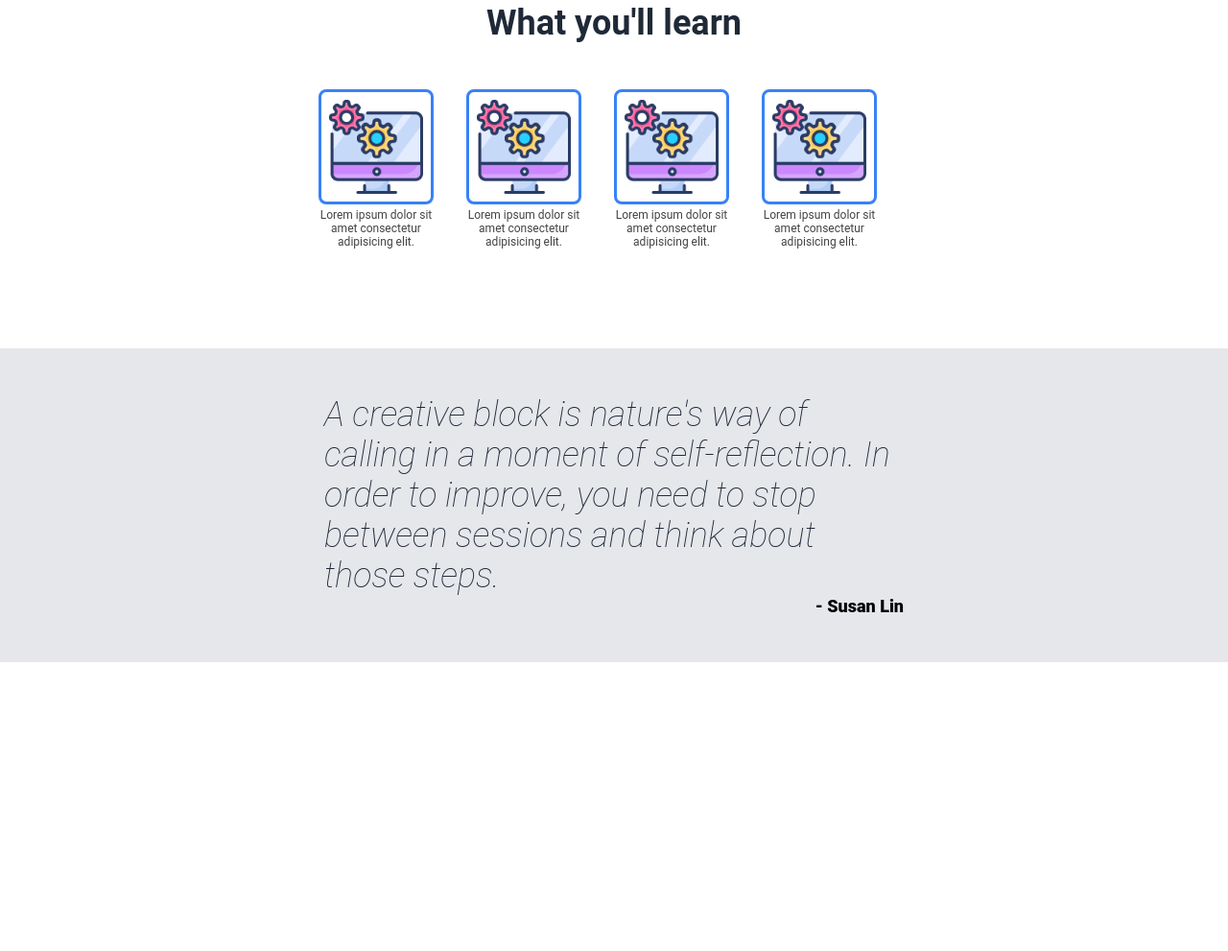
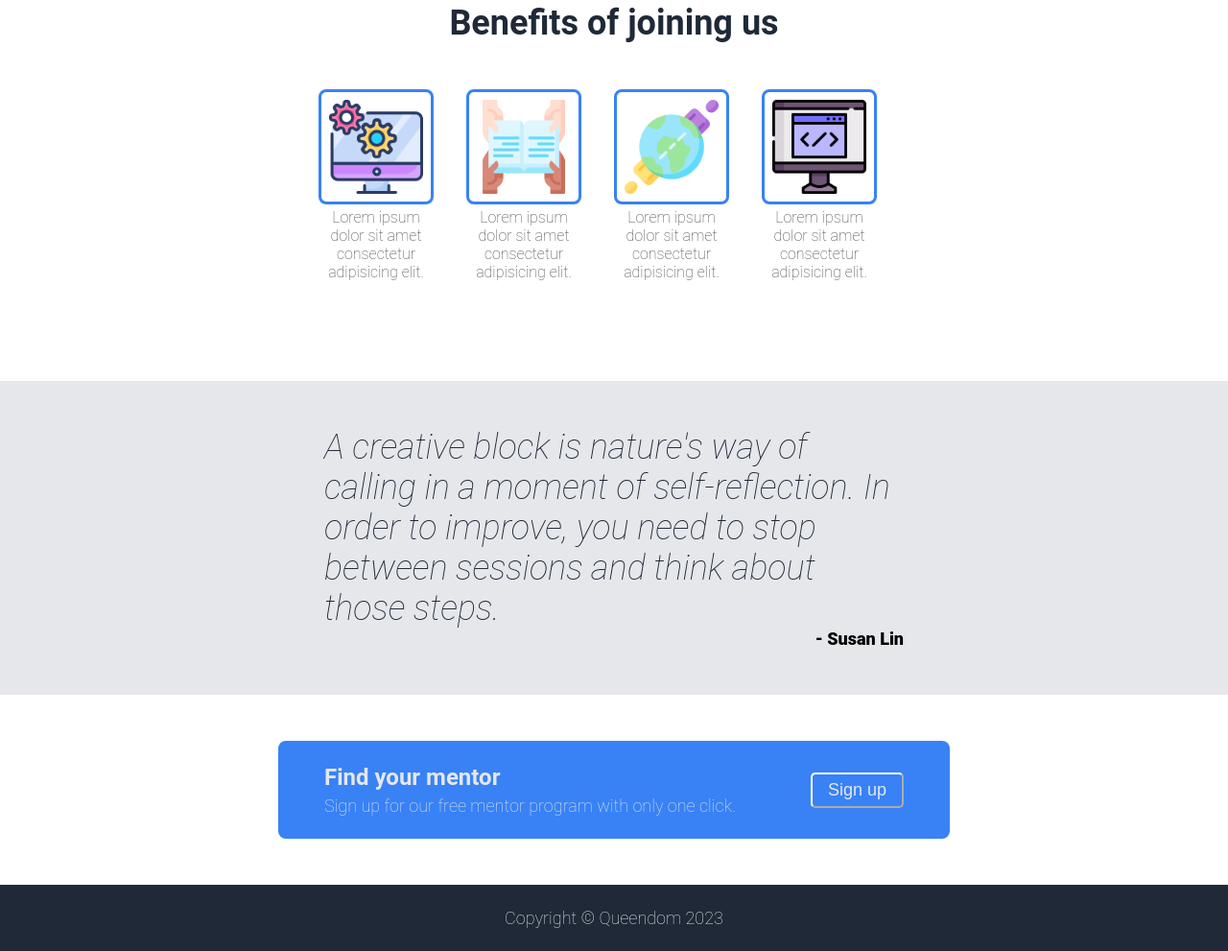
Before and after one commit to Jess247/Landing-page, a plain HTML site: page index.html in a window 1280 px wide. Shown: the part 467-1458 px from the top of the page at 96% size. Before the commit the page ends 1157 px from the top, so only its background shows below. Drawn offline with Linux system fonts and the light colour scheme.

Commit message:
Layout action and footer section of index.html

```diff
--- a/css/style.css
+++ b/css/style.css
@@ -7,7 +7,14 @@
 body {
     height: 100vh;
     width: 100vw;
-    font-family: 'Roboto',Helvetica, sans-serif;
+    font-family: 'Roboto', sans-serif;
+}
+
+p,a, button, figcaption {
+    font-size: 18px;
+}
+p {
+    font-weight: 200;
 }
 .header{
     display: flex;
@@ -16,7 +23,7 @@ body {
     padding: 8px 10vw;
 }
 
-.header, .hero-info {
+.header, .hero-info , footer{
     background-color: #1F2937;
 }
 
@@ -33,7 +40,6 @@ body {
     text-decoration: none;
     color: #E5E7EB;
     margin-left: 8px;
-    font-size: 18;
 }
 
 /* hero */
@@ -55,7 +61,6 @@ body {
     max-width: 500px;
     min-width: 250px;
     color: #E5E7EB;
-    font-size: 18px;
 }
 
 .info h1 {
@@ -66,12 +71,14 @@ body {
 
 .info button {
     align-self: flex-start;
+    border-color: #3882F6;
+}
+
+.info button, .action-item button {
     padding: 6px 16px;
     border-radius: 5px;
-    border-color: #3882F6;
     background-color: #3882F6;
     color: #E5E7EB;
-    font-size: 18px;
 }
 
 .hero-info img {
@@ -112,7 +119,7 @@ body {
     max-width: 120px;
     padding-bottom: 8px;
     color: #424345;
-    font-size: 12px;
+    font-size: 16px;
 }
 
 /* quote */
@@ -136,7 +143,40 @@ body {
 }
 
 .quote figcaption {
-    font-size: 18px;
     font-weight: 800;
     text-align: right;
 }
+
+.action-container {
+    display: flex;
+    justify-content: center;
+    align-items: center;
+    color: #E5E7EB;;
+}
+
+.action-item {
+    flex: 1;
+    max-width: 700px;
+    padding: 24px 48px;
+    margin: 48px 0;
+    background-color: #3882F6;
+    border-radius: 8px;
+    display: flex;
+    justify-content: space-between;
+    align-items: center;
+}
+
+.action-item h3 {
+    font-size: 24px;
+    margin-bottom: 5px;
+}
+
+.action-item button {
+    border-color: white;
+}
+
+footer {
+    text-align: center;
+    padding: 24px;
+    color: #E5E7EB;
+}
--- a/index.html
+++ b/index.html
@@ -12,13 +12,13 @@
     <div class="header">
         <!-- logo -->
         <div class="logo">
-            Queendom Development
+            Queendom
         </div>
         <!-- links -->
         <div class="links">
             <a href="#">Home</a>
             <a href="#">About</a>
-            <a href="#">Projects</a>
+            <a href="#">Mentors</a>
         </div>
     </div>
         <!-- hero -->
@@ -34,22 +34,22 @@
     <main>
         <!-- some random info -->
         <div class="main-info">
-            <h2>What you'll learn</h2>
+            <h2>Benefits of joining us</h2>
             <div class="icon-container">
                 <div class="icon-content">
                     <img src="images/software-application.png" alt="software application icon">
                     <p>Lorem ipsum dolor sit amet consectetur adipisicing elit.</p>
                 </div>
                 <div class="icon-content">
-                    <img src="images/software-application.png" alt="software application icon">
+                    <img src="images/study-buddies.png" alt="study buddies application icon">
                     <p>Lorem ipsum dolor sit amet consectetur adipisicing elit.</p>
                 </div>
                 <div class="icon-content">
-                    <img src="images/software-application.png" alt="software application icon">
+                    <img src="images/global.png" alt="Global networking application icon">
                     <p>Lorem ipsum dolor sit amet consectetur adipisicing elit.</p>
                 </div>
                 <div class="icon-content">
-                    <img src="images/software-application.png" alt="software application icon">
+                    <img src="images/it.png" alt="It application icon">
                     <p>Lorem ipsum dolor sit amet consectetur adipisicing elit.</p>
                 </div>
             </div>
@@ -61,9 +61,21 @@
                 <figcaption>- Susan Lin</figcaption>
             </figure>
         </div>
-        <!-- sign up action box -->
+        <!-- call to action box -->
+        <div class="action-container">
+            <div class="action-item">
+                <div class="text-content">
+                    <h3>Find your mentor</h3>
+                    <p>Sign up for our free mentor program with only one click.</p>
+                </div>
+                <button>Sign up</button>
+            </div>
+        </div>
     </main>
     <!-- footer -->
+    <footer>
+        <p>Copyright © Queendom 2023</p>
+    </footer>
 
 </body>
 </html>
```
Also changed, not shown: images/global.png (added), images/it.png (added), images/study-buddies.png (added).
